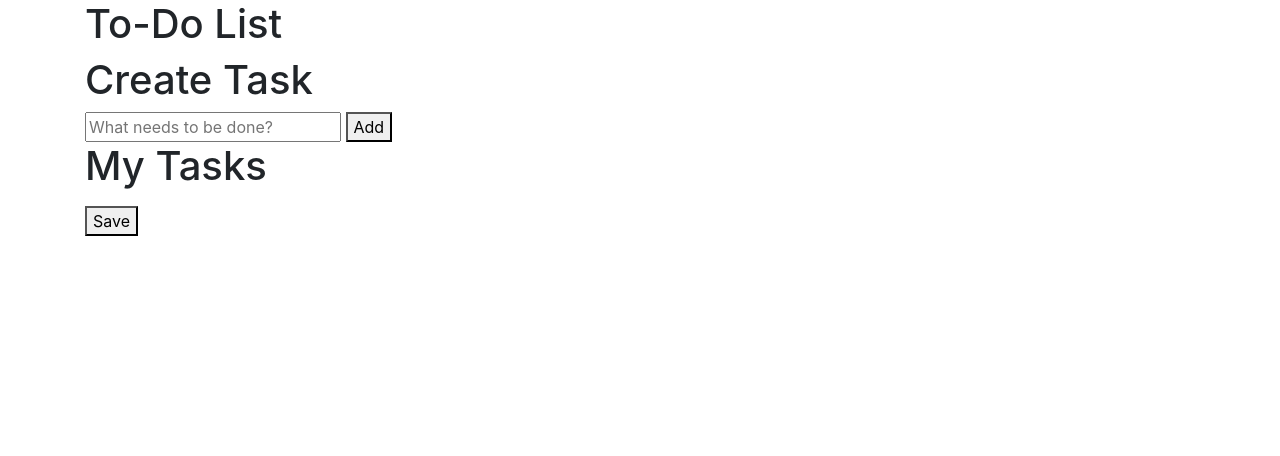
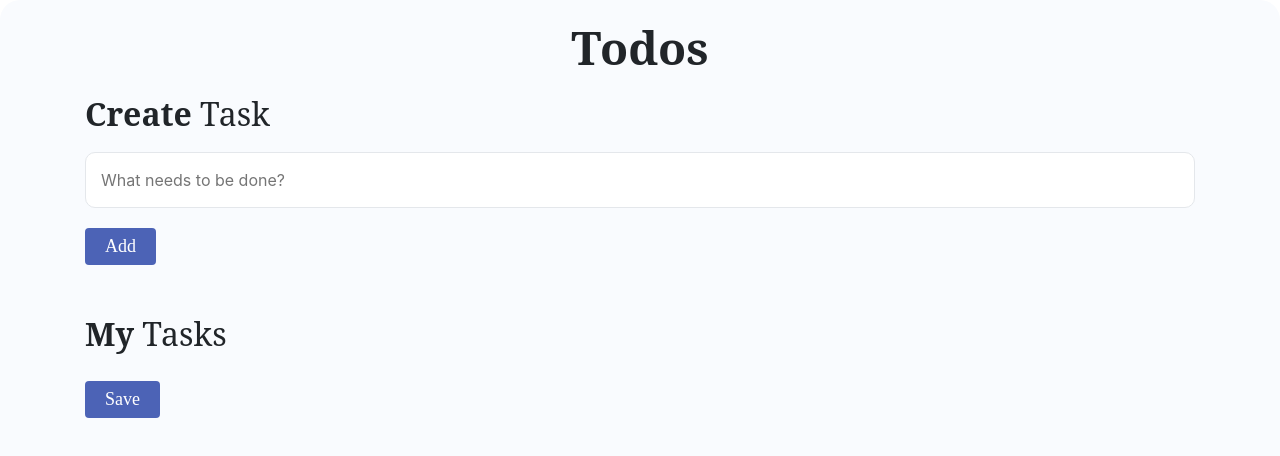
Before and after one commit to chakrateja70/TodoList, a plain HTML site: page TodoList.html in a window 1280 px wide. Drawn offline with nearby package versions, Linux system fonts and the light colour scheme; a web font is replaced by a local one.

Commit message:
Modified Code

```diff
--- a/TodoList.html
+++ b/TodoList.html
@@ -2,6 +2,7 @@
 <html>
 
 <head>
+    <link rel="stylesheet" type="text/css" href="TodoList.css">
     <link rel="stylesheet" href="https://stackpath.bootstrapcdn.com/bootstrap/4.5.2/css/bootstrap.min.css" integrity="sha384-JcKb8q3iqJ61gNV9KGb8thSsNjpSL0n8PARn9HuZOnIxN0hoP+VmmDGMN5t9UJ0Z" crossorigin="anonymous" />
     <script src="https://code.jquery.com/jquery-3.5.1.slim.min.js" integrity="sha384-DfXdz2htPH0lsSSs5nCTpuj/zy4C+OGpamoFVy38MVBnE+IbbVYUew+OrCXaRkfj" crossorigin="anonymous"></script>
     <script src="https://cdn.jsdelivr.net/npm/popper.js@1.16.1/dist/umd/popper.min.js" integrity="sha384-9/reFTGAW83EW2RDu2S0VKaIzap3H66lZH81PoYlFhbGU+6BZp6G7niu735Sk7lN" crossorigin="anonymous"></script>
@@ -14,7 +15,7 @@
         <div class="container">
             <div class="row">
                 <div class="col-12">
-                    <h1 class="todos-heading">To-Do List</h1>
+                    <h1 class="todos-heading">Todos</h1>
                     <h1 class="create-task-heading">
                         Create <span class="create-task-heading-subpart">Task</span>
                     </h1>
@@ -29,6 +30,7 @@
             </div>
         </div>
     </div>
+    <script type="text/javascript" src="TodoList.js"></script>
 </body>
 
 </html>
```
